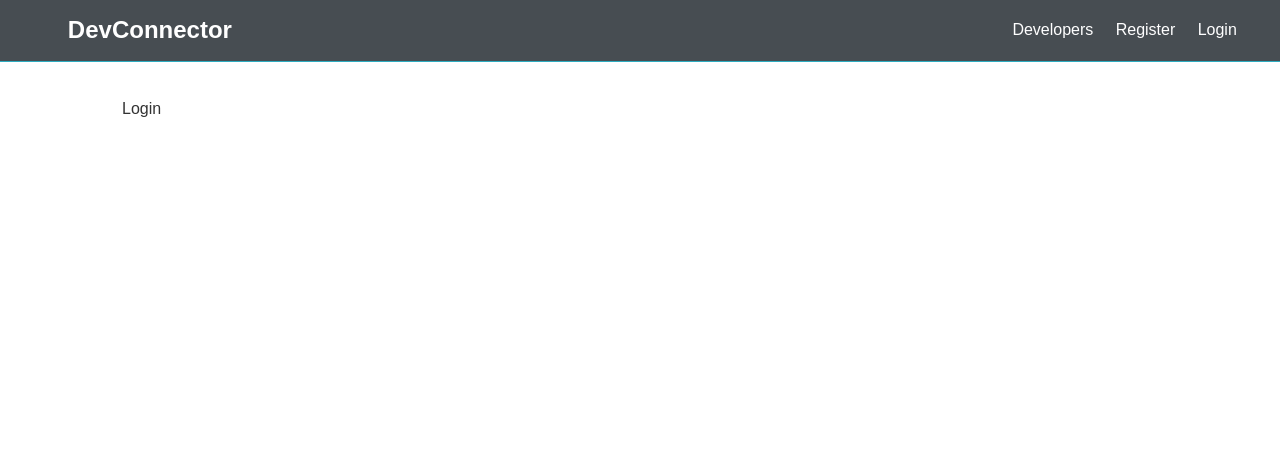
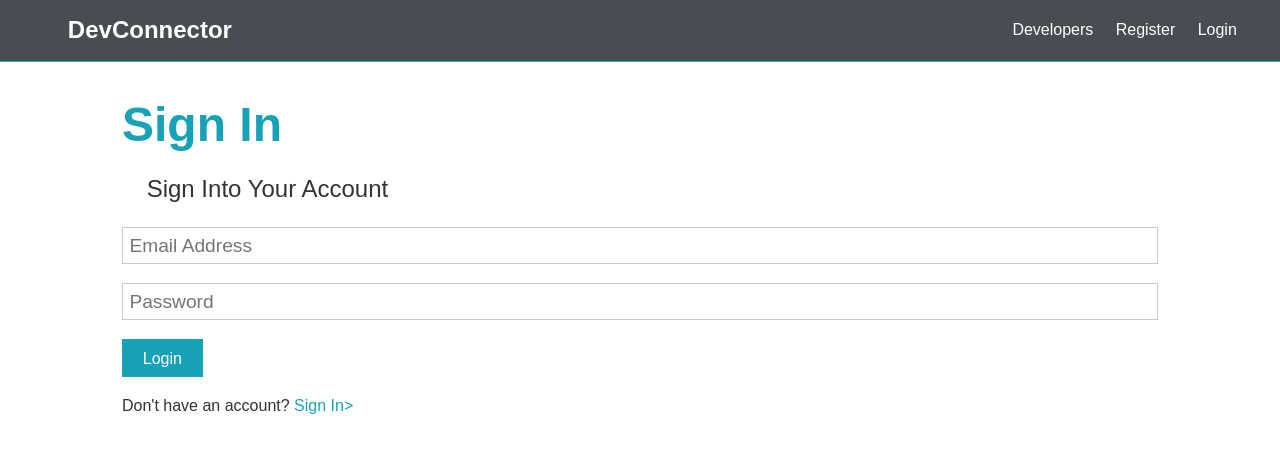
Before and after one commit to erikhager/UdemyCourses, a React (Create React App) app: page /Login in a window 1280 px wide. Shown: the top 452 px of the page. Built offline with nearby package versions, Linux system fonts and the light colour scheme.

Commit message:
Login and register ready. It logs and check password match.

```diff
--- a/src/components/auth/Login.js
+++ b/src/components/auth/Login.js
@@ -1,5 +1,75 @@
-import React from "react";
+import React, { Fragment, useState } from "react";
+import { Link } from "react-router-dom";
+import axios from "axios";
+import { Router } from "react-router-dom";
 
 export const Login = () => {
-  return <div>Login</div>;
+  const [formData, setFormData] = useState({
+    email: "",
+    password: "",
+  });
+
+  const { email, password } = formData;
+  const onChange = (e) =>
+    setFormData({ ...formData, [e.target.name]: e.target.value });
+
+  const onSubmit = async (e) => {
+    e.preventDefault();
+    console.log("SUCCESS" + formData);
+  };
+
+  /*       const newUser = {
+        name,
+        email,
+        password,
+      };
+      try {
+        const config = {
+          headers: {
+            "Content-Type": "application/json",
+          },
+        };
+
+        const body = JSON.stringify(newUser);
+        const res = await axios.post("/api/users", body, config);
+        console.log(res.data);
+      } catch (err) {
+        console.error(err.response.data);
+      } */
+
+  return (
+    <Fragment>
+      <h1 className='large text-primary'>Sign In</h1>
+      <p className='lead'>
+        <i className='fas fa-user'></i> Sign Into Your Account
+      </p>
+      <form className='form' onSubmit={(e) => onSubmit(e)}>
+        <div className='form-group'>
+          <input
+            type='email'
+            placeholder='Email Address'
+            name='email'
+            value={email}
+            onChange={(e) => onChange(e)}
+            required
+          />
+        </div>
+        <div className='form-group'>
+          <input
+            type='password'
+            placeholder='Password'
+            name='password'
+            value={password}
+            onChange={(e) => onChange(e)}
+            minLength='6'
+          />
+        </div>
+
+        <input type='submit' className='btn btn-primary' value='Login' />
+      </form>
+      <p className='my-1'>
+        Don't have an account? <Link to='/login'>Sign In></Link>
+      </p>
+    </Fragment>
+  );
 };
--- a/src/components/auth/Register.js
+++ b/src/components/auth/Register.js
@@ -1,4 +1,6 @@
 import React, { Fragment, useState } from "react";
+import { Link } from "react-router-dom";
+import axios from "axios";
 
 export const Register = () => {
   const [formData, setFormData] = useState({
@@ -9,7 +11,35 @@ export const Register = () => {
   });
 
   const { name, email, password, password2 } = formData;
-  const onChange = (e) => setFormData({ ...formData, name: e.target.value });
+  const onChange = (e) =>
+    setFormData({ ...formData, [e.target.name]: e.target.value });
+
+  const onSubmit = async (e) => {
+    e.preventDefault();
+    if (password !== password2) console.log("Password doesnt match");
+    else {
+      console.log(formData);
+
+      /*       const newUser = {
+        name,
+        email,
+        password,
+      };
+      try {
+        const config = {
+          headers: {
+            "Content-Type": "application/json",
+          },
+        };
+
+        const body = JSON.stringify(newUser);
+        const res = await axios.post("/api/users", body, config);
+        console.log(res.data);
+      } catch (err) {
+        console.error(err.response.data);
+      } */
+    }
+  };
 
   return (
     <Fragment>
@@ -17,7 +47,7 @@ export const Register = () => {
       <p className='lead'>
         <i className='fas fa-user'></i> Create Your Account
       </p>
-      <form className='form' action='create-profile.html'>
+      <form className='form' onSubmit={(e) => onSubmit(e)}>
         <div className='form-group'>
           <input
             type='text'
@@ -33,6 +63,8 @@ export const Register = () => {
             type='email'
             placeholder='Email Address'
             name='email'
+            value={email}
+            onChange={(e) => onChange(e)}
             required
           />
           <small className='form-text'>
@@ -45,6 +77,8 @@ export const Register = () => {
             type='password'
             placeholder='Password'
             name='password'
+            value={password}
+            onChange={(e) => onChange(e)}
             minLength='6'
           />
         </div>
@@ -53,13 +87,15 @@ export const Register = () => {
             type='password'
             placeholder='Confirm Password'
             name='password2'
+            value={password2}
+            onChange={(e) => onChange(e)}
             minLength='6'
           />
         </div>
         <input type='submit' className='btn btn-primary' value='Register' />
       </form>
       <p className='my-1'>
-        Already have an account? <a href='login.html'>Sign In</a>
+        Already have an account? <Link to='/login'>Sign In</Link>
       </p>
     </Fragment>
   );
```
